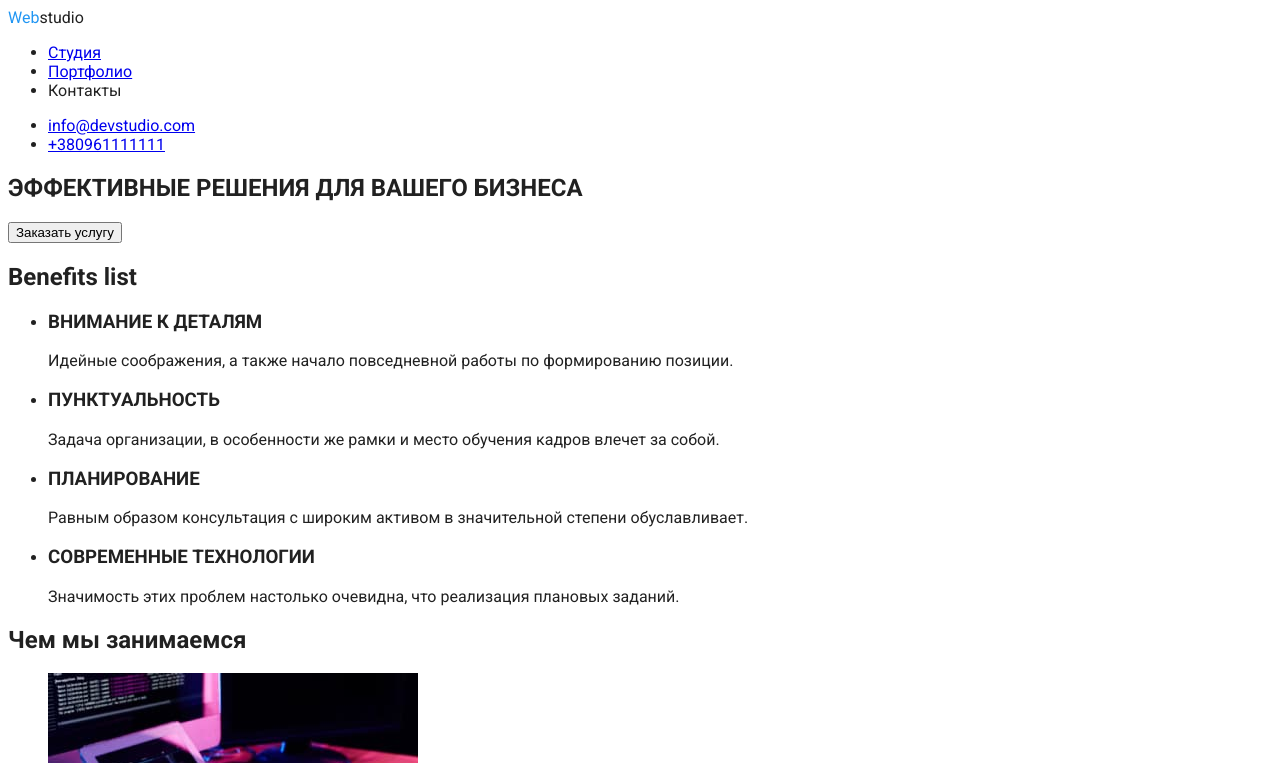
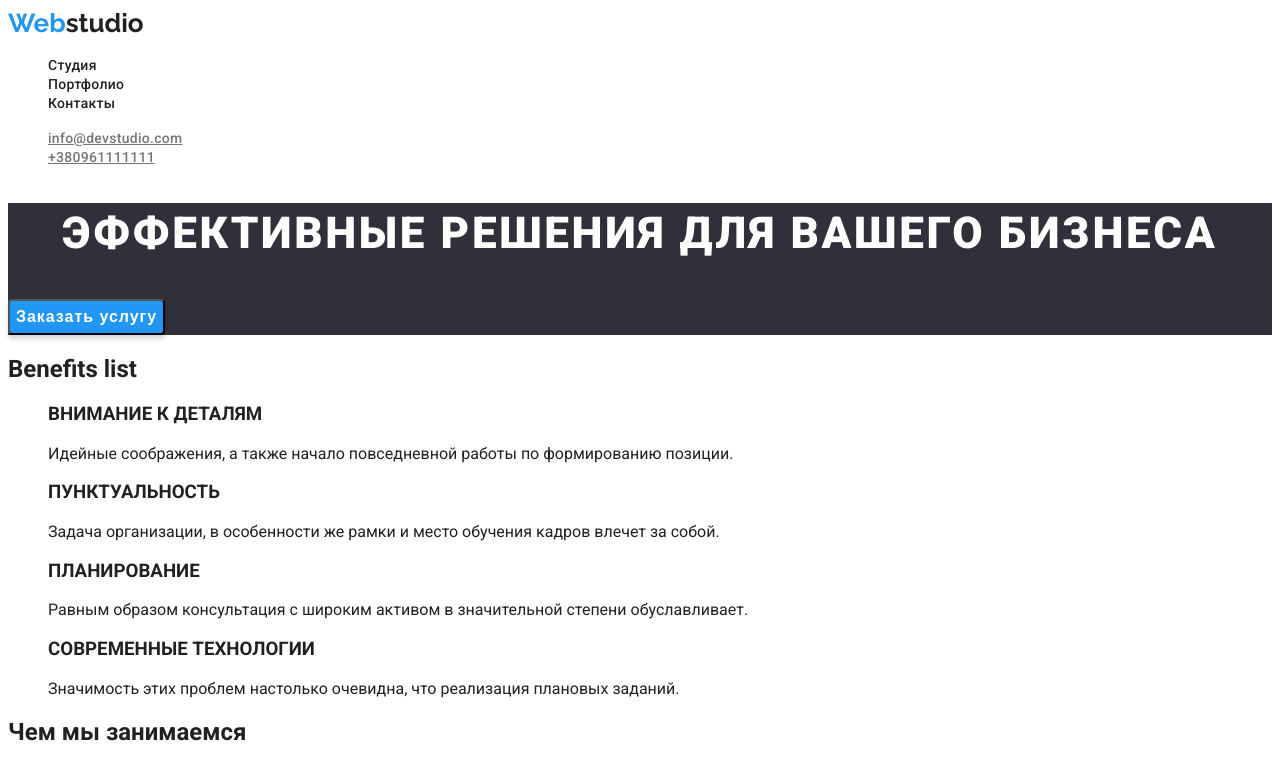
Before and after one commit to AnatoliiStepanovLikhoi/goit-markup-hw-02, a plain HTML site: page index.html in a window 1280 px wide. Shown: the top 763 px of the page. Drawn offline with Linux system fonts and the light colour scheme.

Commit message:
Header/footer css + index order menu

```diff
--- a/css/styles.css
+++ b/css/styles.css
@@ -1,15 +1,6 @@
 body {
     font-family: 'Roboto', sans-serif;
     color: #212121;
-}
-
-.logo {
-    color: #212121;
-    text-decoration: none;
-}
-
-.logo-accent {
-    color: #2196F3;
 }
 
 /* Колір основного тексту #212121 */
@@ -19,3 +10,97 @@ body {
 /* Колір акценту #2196F3 */
 
 /* Колір адреси #FFFFFF */
+
+
+/* прибрані крапки в списках */
+.list {
+    list-style: none;
+}
+
+.logo {
+    color: #212121;
+    text-decoration: none;
+    font-family: 'Raleway', sans-serif;
+    font-weight: 700;
+    font-size: 26px;
+    line-height: 31px;
+}
+
+.logo-accent {
+    color: #2196F3;
+}
+
+.site-nav{
+    color: #212121;
+    font-weight: 500;
+    font-size: 14px;
+    line-height: 16px;
+    letter-spacing: 0.02em;
+    text-decoration: none;
+}
+
+.site-nav:hover,
+.site-nav:focus{
+    color: #2196F3;
+}
+
+.mail,
+.telephone {
+    color: #757575;
+    font-weight: 500;
+    font-size: 14px;
+    line-height: 16px;
+    letter-spacing: 0.02em;
+}
+
+.mail:hover,
+.mail:focus,
+.telephone:hover,
+.telephone:focus{
+    color: #2196F3;
+}
+
+.order-window{
+    background-color: #2F303A;
+}
+.order-button{
+        background: #2196F3;
+        box-shadow: 0px 4px 4px rgba(0, 0, 0, 0.15);
+        border-radius: 4px;
+}
+.order-service{
+        font-weight: 700;
+        font-size: 16px;
+        line-height: 30px;
+        display: flex;
+        align-items: center;
+        text-align: center;
+        letter-spacing: 0.06em;
+        color: #FFFFFF;
+}
+
+.title{
+        font-weight: 900;
+        font-size: 44px;
+        line-height: 60px;
+        text-align: center;
+        letter-spacing: 0.06em;
+        text-transform: uppercase;
+        color: #FFFFFF;
+}
+
+
+
+
+.footer{
+    background-color: #2F303A;
+}
+
+.logo-footer{
+        color: #ffffff;
+        text-decoration: none;
+        font-family: 'Raleway', sans-serif;
+        font-weight: 700;
+        font-size: 26px;
+        line-height: 31px;
+}
--- a/index.html
+++ b/index.html
@@ -8,6 +8,12 @@
     <link rel="preconnect" href="https://fonts.gstatic.com" crossorigin />
     <link
       href="https://fonts.googleapis.com/css2?family=Roboto:wght@400;500;700;900&display=swap"
+      rel="stylesheet"
+    />
+    <link rel="preconnect" href="https://fonts.googleapis.com" />
+    <link rel="preconnect" href="https://fonts.gstatic.com" crossorigin />
+    <link
+      href="https://fonts.googleapis.com/css2?family=Raleway:wght@700&display=swap"
       rel="stylesheet"
     />
     <link rel="stylesheet" href="css/styles.css" />
@@ -21,25 +27,27 @@
         <a href="./index.html" class="logo"
           ><span class="logo-accent">Web</span>studio</a
         >
-        <ul>
+        <ul class="list">
           <li>
-            <a href="/index.html">Студия</a>
+            <a href="/index.html" class="site-nav">Студия</a>
           </li>
           <li>
-            <a href="/portfolio.html">Портфолио</a>
+            <a href="/portfolio.html" class="site-nav">Портфолио</a>
           </li>
           <li>
-            <a>Контакты</a>
+            <a href="" class="site-nav">Контакты</a>
           </li>
         </ul>
       </nav>
 
-      <ul>
+      <ul class="list">
         <li>
-          <a href="mailto:mailto:info@devstudio.com">info@devstudio.com</a>
+          <a href="mailto:mailto:info@devstudio.com" class="mail"
+            >info@devstudio.com</a
+          >
         </li>
         <li>
-          <a href="tel:+380961111111">+380961111111</a>
+          <a href="tel:+380961111111" class="telephone">+380961111111</a>
         </li>
       </ul>
     </header>
@@ -47,17 +55,19 @@
     <!-- main content -->
     <main>
       <!-- order service & button -->
-      <section>
-        <h1>ЭФФЕКТИВНЫЕ РЕШЕНИЯ ДЛЯ ВАШЕГО БИЗНЕСА</h1>
+      <section class="order-window">
+        <h1 class="title">ЭФФЕКТИВНЫЕ РЕШЕНИЯ ДЛЯ ВАШЕГО БИЗНЕСА</h1>
 
-        <button type="button">Заказать услугу</button>
+        <button type="button" class="order-button">
+          <span class="order-service">Заказать услугу</span>
+        </button>
       </section>
 
       <!-- benefits list -->
       <section>
         <h2>Benefits list</h2>
         <div>
-          <ul>
+          <ul class="list">
             <li>
               <h3>ВНИМАНИЕ К ДЕТАЛЯМ</h3>
               <p>
@@ -97,7 +107,7 @@
       <section>
         <div>
           <h2>Чем мы занимаемся</h2>
-          <ul>
+          <ul class="list">
             <li>
               <img src="images/whatwedo1.jpg" alt="верстка" width="370" />
             </li>
@@ -119,7 +129,7 @@
       <section>
         <div>
           <h2>Наша команда</h2>
-          <ul>
+          <ul class="list">
             <li>
               <img src="images/Igor.jpg" alt="Игорь Демьяненко" width="270" />
               <h3>Игорь Демьяненко</h3>
@@ -147,10 +157,12 @@
 
     <!-- Footer -->
     <footer>
-      <div>
-        <a href="./index.html">WebStudio</a>
+      <div class="footer">
+        <a href="./index.html" class="logo-footer"
+          ><span class="logo-accent">Web</span>Studio</a
+        >
         <address>
-          <ul>
+          <ul class="list">
             <li>
               <a
                 href="https://bit.ly/3pXMvUd"
```
Also changed, not shown: portfolio.html (+21 -11 lines).
